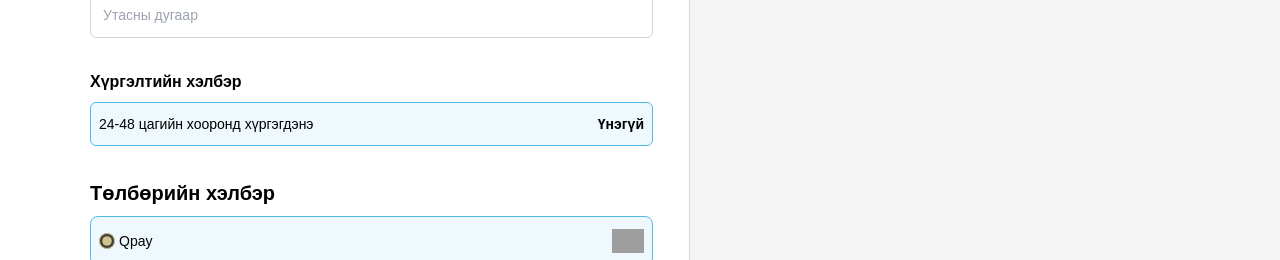
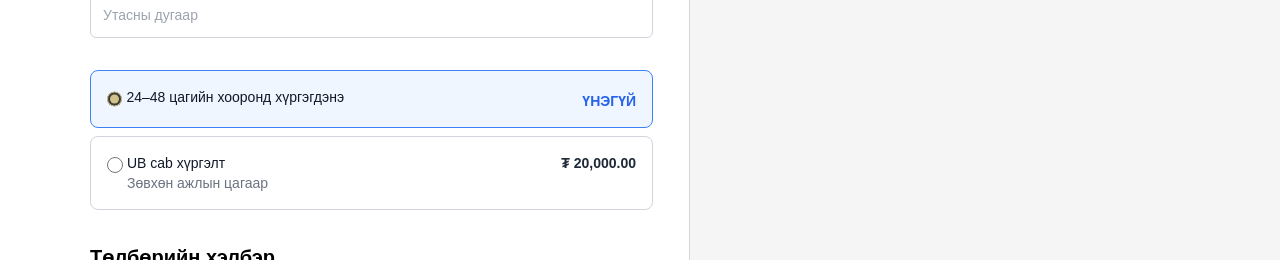
Before and after one commit to Amarsanaa0908/deely, a Next.js app: page /checkout/1 in a window 1280 px wide. Shown: the part 835-1095 px from the top of the page. Built offline with nearby package versions, Linux system fonts and the light colour scheme; no server answers; grey boxes are pictures that could not be loaded.

Commit message:
new delivery type

```diff
--- a/src/pages/checkout/[id].js
+++ b/src/pages/checkout/[id].js
@@ -16,6 +16,7 @@ const Checkout = () => {
   const [loading, setLoading] = useState(false);
   const [paymentData, setPaymentData] = useState();
   const [openModal, setOpenModal] = useState(false);
+  const [selected,setSelected] = useState("free");
   const {
     register,
     handleSubmit,
@@ -45,6 +46,7 @@ const Checkout = () => {
       postal: data.postal,
       additionalNumber: data.additionalNumber,
       price: price,
+      deliveryType: selected,
     }).then((res) => {
       setLoading(false);
       if (res.status) {
@@ -199,15 +201,72 @@ const Checkout = () => {
                 />
               </div>
 
-              <div className='flex flex-col gap-2 text-black'>
+              <div className="space-y-2">
+      {/* Free delivery option */}
+      <label
+        className={`flex items-start p-4 border rounded-lg cursor-pointer ${
+          selected === "free"
+            ? "border-blue-500 bg-blue-50"
+            : "border-gray-300 bg-white"
+        }`}
+      >
+        <input
+          type="radio"
+          name="delivery"
+          value="free"
+          checked={selected === "free"}
+          onChange={() => setSelected("free")}
+          className="mt-1 mr-3 accent-blue-600"
+        />
+        <div className="flex justify-between w-full">
+          <span className="text-sm font-medium text-gray-900">
+            24–48 цагийн хооронд хүргэгдэнэ
+          </span>
+          <span className="text-sm font-semibold text-blue-600 mt-1">
+            ҮНЭГҮЙ
+          </span>
+        </div>
+      </label>
+
+      {/* Paid delivery option */}
+      <label
+        className={`flex items-start p-4 border rounded-lg cursor-pointer ${
+          selected === "paid"
+            ? "border-blue-500 bg-blue-50"
+            : "border-gray-300 bg-white"
+        }`}
+      >
+        <input
+          type="radio"
+          name="delivery"
+          value="paid"
+          checked={selected === "paid"}
+          onChange={() => setSelected("paid")}
+          className="mt-1 mr-3 accent-blue-600"
+        />
+        <div className="flex flex-col">
+          <span className="text-sm font-medium text-gray-900">UB cab хүргэлт</span>
+          <span className="text-sm text-gray-500">Зөвхөн ажлын цагаар</span>
+        </div>
+        <div className="ml-auto text-sm font-semibold text-gray-800">
+          ₮ 20,000.00
+        </div>
+      </label>
+    </div>
+
+              {/* <div className='flex flex-col gap-2 text-black'>
                 <h5>Хүргэлтийн хэлбэр</h5>
-
-                <div className='bg-[#EEF8FD] h-11 border-[#4FBDE4] border flex justify-between items-center bg-primary rounded-md px-2'>
+                <div className='border-[#4FBDE4] border rounded-md'>
+                  <div className='bg-[#EEF8FD] h-11  border flex justify-between items-center bg-primary px-2'>
                   24-48 цагийн хооронд хүргэгдэнэ
                   <b>Үнэгүй</b>
+                  </div>
+                  <div className='bg-[#EEF8FD] h-16 border flex justify-between items-center bg-primary px-2'>
+                    24-48 цагийн хооронд хүргэгдэнэ
+                    <b>₮20,000.00</b>
+                  </div>
                 </div>
-              </div>
-
+              </div> */}
               <div className='flex flex-col gap-2 text-black'>
                 <h4>Төлбөрийн хэлбэр</h4>
 
```
